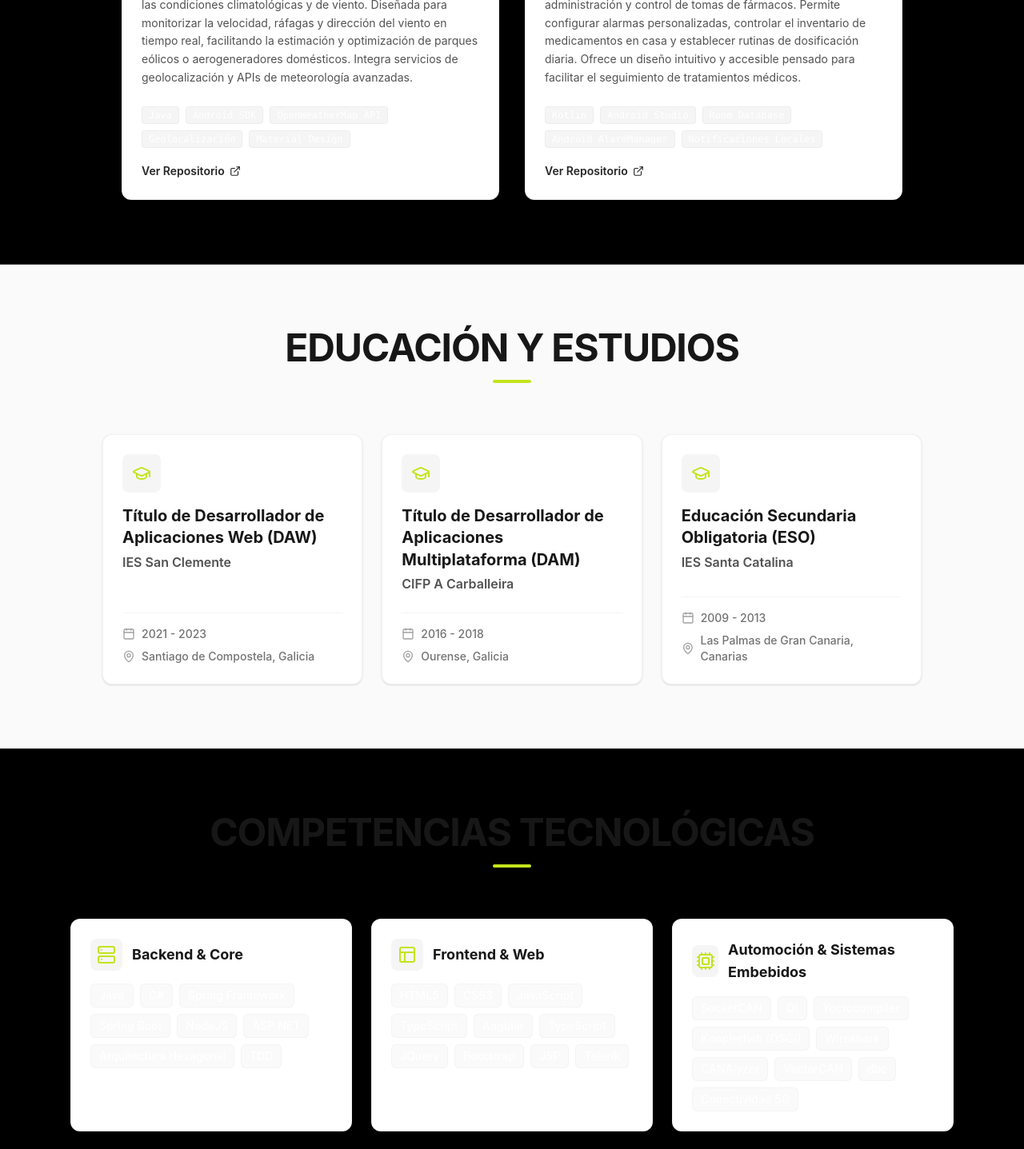
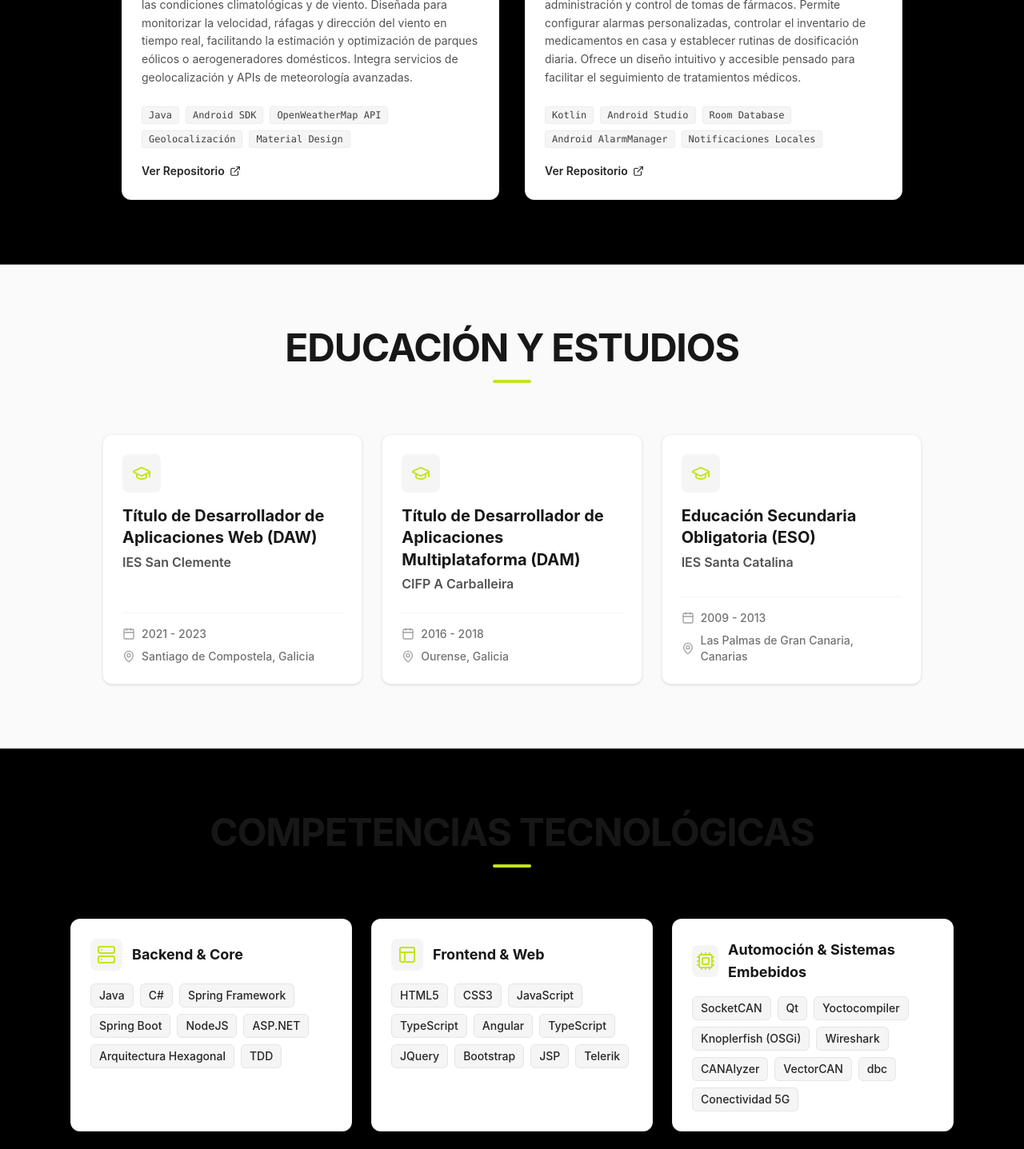
Before and after one commit to SergioMuinhos/SergioMuinhos.github.io, a React (Vite) app: page / in a window 1280 px wide. Shown: the part 3400-4837 px from the top of the page at 80% size. Built offline with nearby package versions, Linux system fonts and the light colour scheme; a web font is replaced by a local one.

Commit message:
Fix contrast issues and color typos in tech badges and cards

```diff
--- a/src/components/Experience.tsx
+++ b/src/components/Experience.tsx
@@ -218,7 +218,7 @@ export default function Experience() {
                   {/* Expand / Collapse Button */}
                   <button
                     onClick={() => setActiveJob(isExpanded ? null : idx)}
-                    className="w-full mt-2 py-2 px-4 rounded-lg bg-neutral-100 dark:bg-neutral-850 hover:bg-[#C3E41D]/20 text-neutral-700 dark:text-neutral-300 font-semibold text-sm flex items-center justify-between transition-colors cursor-pointer"
+                    className="w-full mt-2 py-2 px-4 rounded-lg bg-neutral-100 dark:bg-neutral-800 hover:bg-[#C3E41D]/20 text-neutral-700 dark:text-neutral-300 font-semibold text-sm flex items-center justify-between transition-colors cursor-pointer"
                   >
                     <span>{isExpanded ? "Ocultar detalles de proyectos" : "Ver detalles y proyectos"}</span>
                     {isExpanded ? <ChevronDown className="w-4 h-4" /> : <ChevronRight className="w-4 h-4" />}
@@ -249,7 +249,7 @@ export default function Experience() {
                             {proj.tech.map((t, tIdx) => (
                               <span
                                 key={tIdx}
-                                className="px-2 py-1 text-xs font-mono rounded bg-neutral-100 dark:bg-neutral-800 text-neutral-650 dark:text-neutral-300 border border-neutral-200/50 dark:border-neutral-750"
+                                className="px-2 py-1 text-xs font-mono rounded bg-neutral-100 dark:bg-neutral-800 text-neutral-700 dark:text-neutral-200 border border-neutral-200/50 dark:border-neutral-700"
                               >
                                 {t}
                               </span>
--- a/src/components/Projects.tsx
+++ b/src/components/Projects.tsx
@@ -79,7 +79,7 @@ export default function Projects() {
                 {project.tech.map((t, tIdx) => (
                   <span
                     key={tIdx}
-                    className="px-2 py-0.5 text-xs font-mono rounded bg-neutral-100 dark:bg-neutral-800 text-neutral-650 dark:text-neutral-300 border border-neutral-200/50 dark:border-neutral-750"
+                    className="px-2 py-0.5 text-xs font-mono rounded bg-neutral-100 dark:bg-neutral-800 text-neutral-700 dark:text-neutral-200 border border-neutral-200/50 dark:border-neutral-700"
                   >
                     {t}
                   </span>
--- a/src/components/Skills.tsx
+++ b/src/components/Skills.tsx
@@ -68,7 +68,7 @@ export default function Skills() {
                 {cat.skills.map((skill, sIdx) => (
                   <span
                     key={sIdx}
-                    className="px-2.5 py-1 text-sm font-medium rounded-md bg-neutral-50 dark:bg-neutral-850/50 text-neutral-755 dark:text-neutral-300 border border-neutral-200/30 dark:border-neutral-800/30"
+                    className="px-2.5 py-1 text-sm font-medium rounded-md bg-neutral-100 dark:bg-neutral-800/80 text-neutral-800 dark:text-neutral-200 border border-neutral-200 dark:border-neutral-700"
                   >
                     {skill}
                   </span>
```
